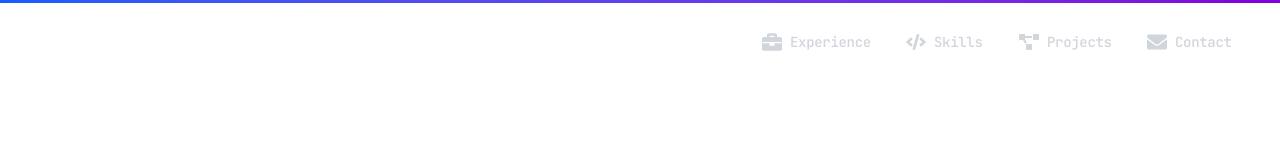
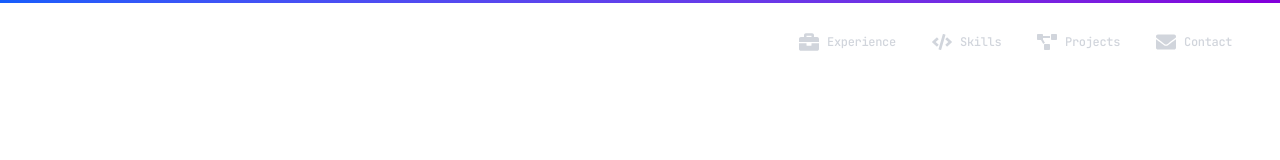
Before and after one commit to SharjeelCh/sharjeel, a Next.js app: page / in a window 1280 px wide. Shown: the top 160 px of the page. Built offline with nearby package versions, Linux system fonts and the light colour scheme.

Commit message:
checking something

```diff
--- a/src/app/components/Navbar.jsx
+++ b/src/app/components/Navbar.jsx
@@ -121,7 +121,7 @@ const Navbar = () => {
             }`}
            >
             <Icon className="w-5 h-5 mr-2" />
-            <span className="text-sm font-medium">{item.name}</span>
+            <span className="font-medium" style={{fontSize:'12px'}}>{item.name}</span>
 
             {isActive && (
              <motion.div
```
